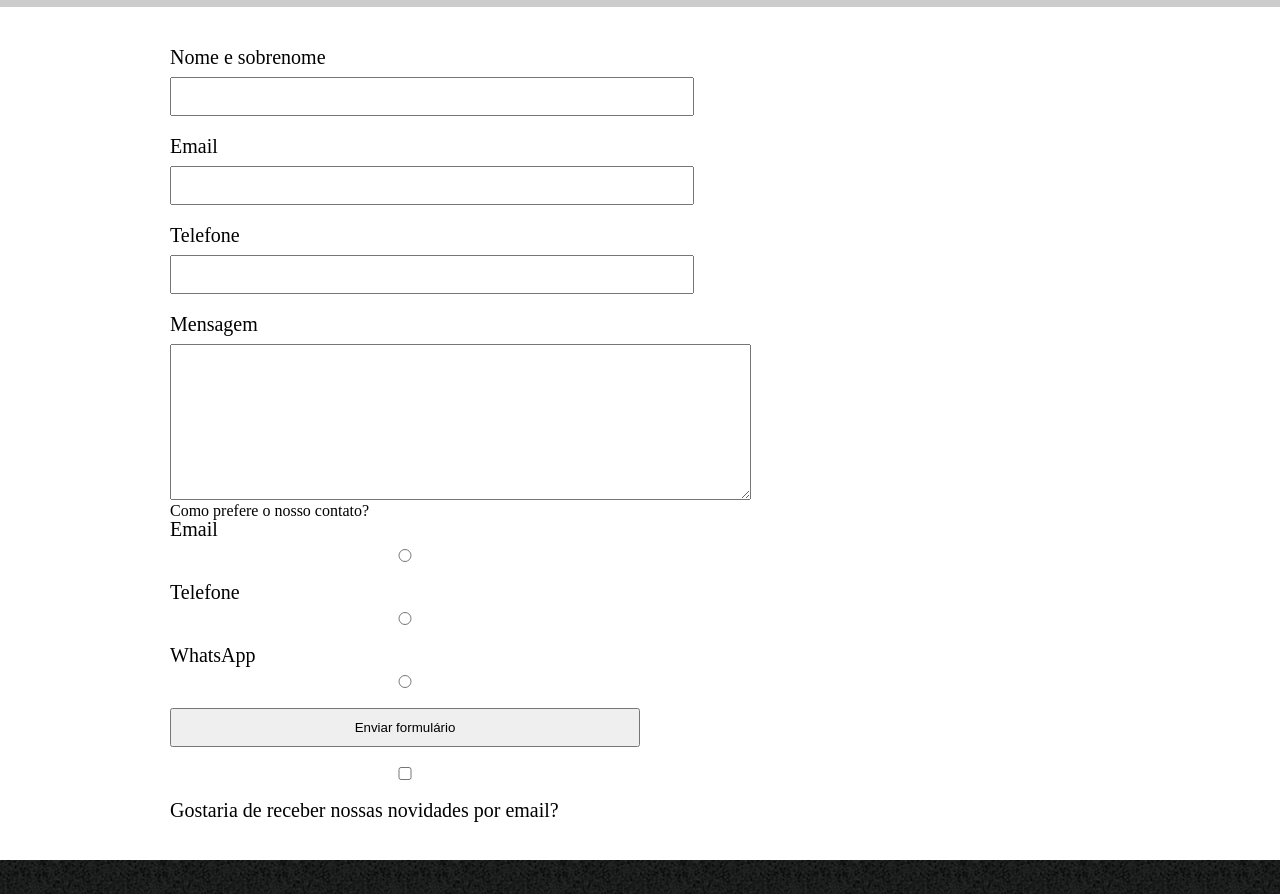
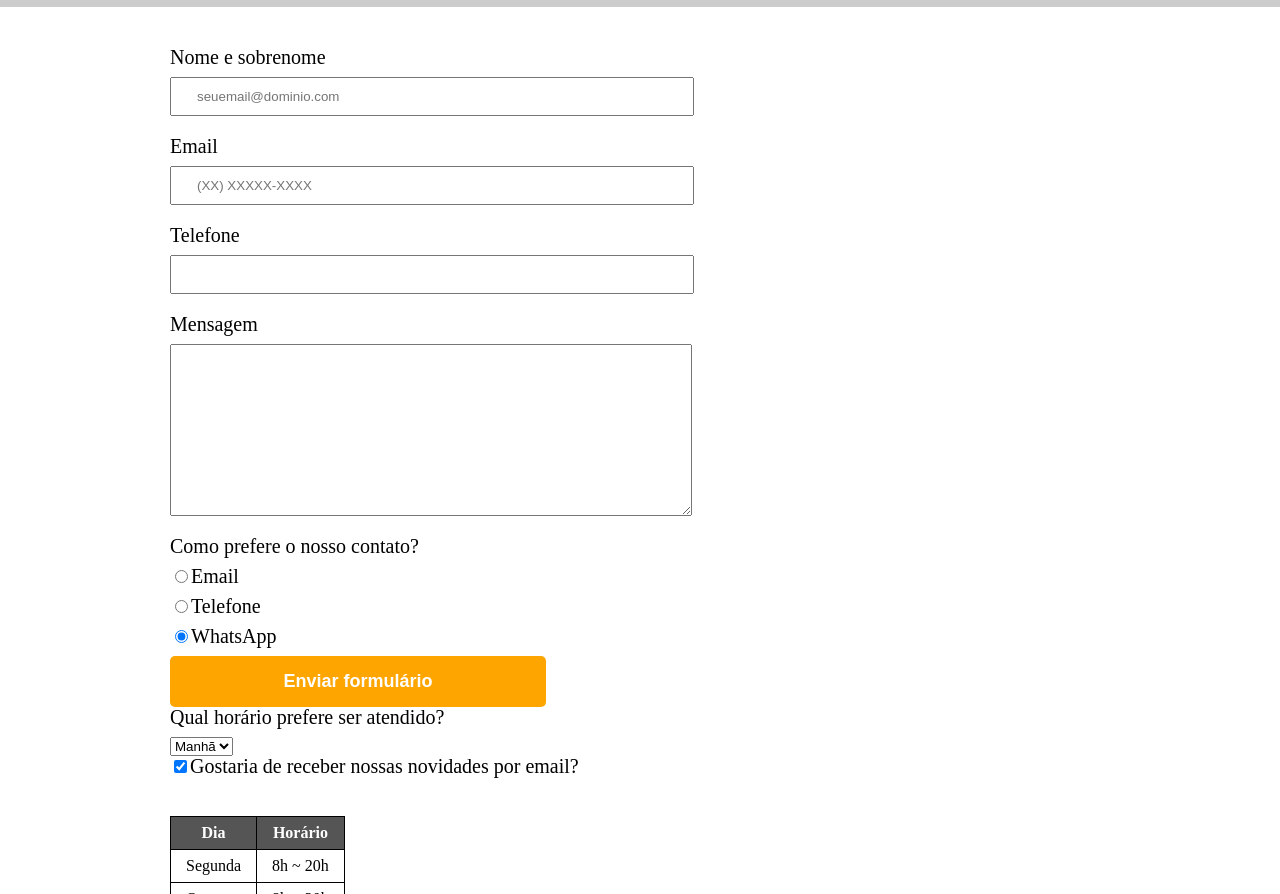
Before and after one commit to AlineFAndrade/BarbeariaAlura, a website: page src/contato.html in a window 1280 px wide. Shown: the part 286-1180 px from the top of the page. Drawn offline with Linux system fonts and the light colour scheme.

Commit message:
curso 3 completo

```diff
--- a/src/contato.html
+++ b/src/contato.html
@@ -1,17 +1,19 @@
 <!DOCTYPE html>
 <html>
+
 <head>
   <meta charset="utf-8">
 
   <title>Contato</title>
-    <link rel="stylesheet" href="reset.css" >
-    <link rel="stylesheet" href="styleProduto.css"  >
+  <link rel="stylesheet" href="reset.css">
+  <link rel="stylesheet" href="styleProduto.css">
 
 </head>
+
 <body>
   <header>
     <div class="caixa">
-        <h1><img src="logo.png"></h1>
+      <h1><img src="logo.png" alt="Logo da Barbearia Alura"></h1>
       <nav>
         <ul>
           <li><a href="home.html">Home</a></li>
@@ -24,39 +26,68 @@
   <main>
     <form>
       <label for="nomeSombrenome">Nome e sobrenome</label>
-       <input type="text" id="nomeSombrenome">
+      <input type="text" id="nomeSombrenome" class="classPadrao" required placeholder="seuemail@dominio.com">
 
       <label for="email">Email</label>
-      <input type="text" id="email">
+      <input type="email" id="email" class="classPadrao" required placeholder="(XX) XXXXX-XXXX">
 
       <label for="telefone">Telefone</label>
-      <input type="text" id="telefone">
+      <input type="tel" id="telefone" class="classPadrao" required>
 
       <label for="mensagem">Mensagem</label>
-      <textarea cols="70" rows="10" id="mensagem"></textarea>
+      <textarea cols="70" rows="10" id="mensagem" class="classPadrao" required></textarea>
 
-      <div>
-        <p>Como prefere o nosso contato?</p>
-        <label for ="radioEmail">Email</label>
-        <input type="radio" name="contato" id="radioEmail">
+      <fieldset>
+        <legend>Como prefere o nosso contato?</legend>
 
-        <label for ="radioTelefone">Telefone</label>
-        <input type="radio" name="contato" id="radioTelefone">
+        <label for="radioEmail"><input type="radio" name="contato" id="radioEmail">Email</label>
 
-        <label for ="radioWhatsapp">WhatsApp</label>
-        <input type="radio" name="contato" id="radioWhatsapp">
+        <label for="radioTelefone"><input type="radio" name="contato" id="radioTelefone">Telefone</label>
 
-        <input type="submit" value="Enviar formulário">
-      </div>
+        <label for="radioWhatsapp"><input type="radio" name="contato" id="radioWhatsapp" checked>WhatsApp</label>
 
-      <label><input type="checkbox">Gostaria de receber nossas novidades por email?</label>
+        <input type="submit" value="Enviar formulário" class="enviar">
+      </fieldset>
 
+      <fieldset>
+        <legend>Qual horário prefere ser atendido?</legend>
+        <select>
+          <option>Manhã</option>
+          <option>Tarde</option>
+          <option>Noite</option>
+        </select>
+      </fieldset>
+      <label class="chackbox"><input type="checkbox" checked>Gostaria de receber nossas novidades por email?</label>
     </form>
+
+    <table>
+      <thead>
+        <tr>
+          <th>Dia</th>
+          <th>Horário</th>
+        </tr>
+      </thead>
+      <tbody>
+        <tr>
+          <td>Segunda</td>
+          <td>8h ~ 20h</td>
+        </tr>
+        <tr>
+          <td>Quarta</td>
+          <td>8h ~ 20h</td>
+        </tr>
+        <tr>
+          <td>Sexta</td>
+          <td>8h ~ 20h</td>
+        </tr>
+      </tbody>
+    </table>
   </main>
   <footer>
-      <img src="logobranco.png"
-      <p class="Copyright"> &copy; Copyright Barbearia Alura - 2021</p>
+    <img src="logobranco.png" alt="Logo da Barbearia Alura" <p class="Copyright"> &copy; Copyright Barbearia Alura -
+    2021</p>
   </footer>
   <script src="main.js"></script>
 </body>
+
 </html>
--- a/src/styleProduto.css
+++ b/src/styleProduto.css
@@ -92,15 +92,53 @@ header{
     margin: 40px 0;
   }
 
-  form label {
+  form label, form legend {
     display: block;
     font-size: 20px;
     margin: 0 0 10px;
   }
 
-  form input {
+  .classPadrao {
     display: block;
     margin: 0 0 20px;
     padding: 10px 25px;
     width: 50%;
   }
+
+  .checkbox {
+    margin: 20px 0;
+  }
+
+  .enviar {
+    width: 40%;
+    padding: 15px 0;
+    background: orange;
+    color: white;
+    font-weight: bold;
+    font-size: 18px;
+    border: none;
+    border-radius: 5px;
+    transition: 1s all;
+    cursor: pointer;
+  }
+
+  .enviar:hover {
+    background: darkorange;
+    transform: scale(1.2);
+  }
+
+  table {
+    margin: 20px 0 40px;
+
+  }
+
+  thead {
+    background: #555555;
+    color: white;
+    font-weight: bold;
+  }
+
+  td, th {
+    border: 1px solid #000000;
+    padding: 8px 15px;
+  }
```
Lines whose indentation alone changed are shown as unchanged.
